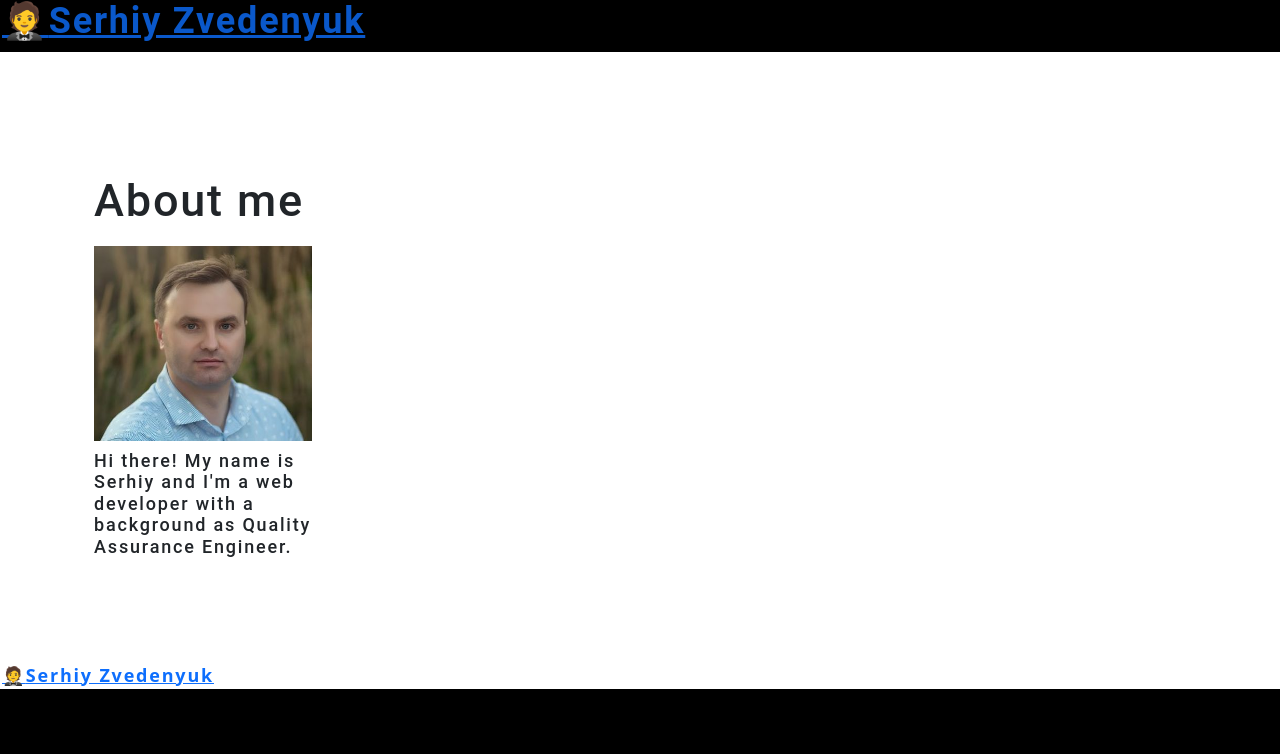
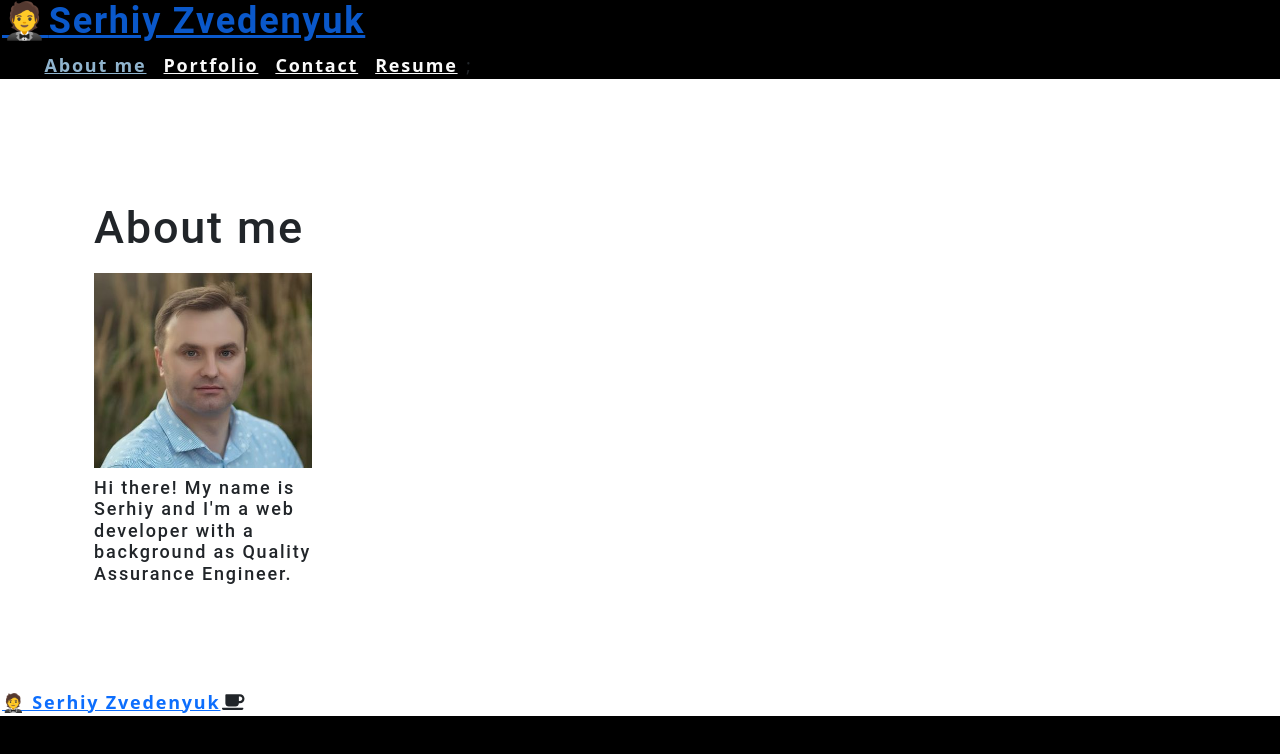
Before and after one commit to SerhiyZv/React-portfolio, a React (Create React App) app: page / in a window 1280 px wide. Shown: the top 754 px of the page. Built offline with nearby package versions, Linux system fonts and the light colour scheme.

Commit message:
Update navigation and npm install

```diff
--- a/package.json
+++ b/package.json
@@ -3,13 +3,17 @@
   "version": "0.1.0",
   "private": true,
   "dependencies": {
+    "@fortawesome/fontawesome-svg-core": "^1.2.35",
+    "@fortawesome/free-solid-svg-icons": "^5.15.3",
+    "@fortawesome/react-fontawesome": "^0.1.14",
     "@testing-library/jest-dom": "^5.16.5",
     "@testing-library/react": "^13.4.0",
     "@testing-library/user-event": "^13.5.0",
     "bootstrap": "^5.0.1",
     "react": "^18.2.0",
     "react-dom": "^18.2.0",
-    "react-scripts": "5.0.1",
+    "react-fontawesome": "^1.7.1",
+    "react-scripts": "^5.0.1",
     "reactstrap": "^8.9.0",
     "web-vitals": "^2.1.4"
   },
--- a/src/App.js
+++ b/src/App.js
@@ -1,12 +1,12 @@
 import React, { useState } from "react";
 import About from "./components/About";
-import Nav from "./components/Navigation";
 import Project from "./components/Project";
 import Header from "./components/Header";
 import Footer from "./components/Footer";
 import ContactForm from "./components/Contact";
 import Resume from "./components/Resume";
 import "bootstrap/dist/css/bootstrap.min.css";
+import { library } from "@fortawesome/fontawesome-svg-core";
 import "./App.css";
 
 function App() {
--- a/src/components/Footer/index.js
+++ b/src/components/Footer/index.js
@@ -1,16 +1,19 @@
 import React from "react";
+import FontAwesome from 'react-fontawesome';
+import { FontAwesomeIcon } from "@fortawesome/react-fontawesome";
+import { faCoffee } from "@fortawesome/free-solid-svg-icons";
 
 function Footer() {
 
   return (
 
     <footer>
-        <a href="/">
-          <span role="img" aria-label="camera">
+        <a href="/" className="fa-solid fa-envelope">
           🤵
-          </span>
           Serhiy Zvedenyuk
         </a>
+        <FontAwesomeIcon icon={faCoffee} />
+        <FontAwesomeIcon icon="fa-solid fa-envelope" />
     </footer>
   );
 }
--- a/src/components/Header/index.js
+++ b/src/components/Header/index.js
@@ -1,4 +1,4 @@
-import React, { useState } from "react";
+import React from "react";
 import Nav from "../Navigation";
 
 function Header(props) {
@@ -27,7 +27,9 @@ function Header(props) {
             </a>
         </h2>
 
-        <Nav />
+        <Nav  categories= {props.categories}
+            page={props.page}
+            setPage={props.setPage}/>
     </header>
   );
 }
--- a/src/components/Navigation/index.js
+++ b/src/components/Navigation/index.js
@@ -1,8 +1,6 @@
-import React, { useEffect } from "react";
-import { capitalizeFirstLetter } from "../../utils/helpers";
+import React from "react";
 
 function Nav(props) {
-  const { categories = [], setPage, currentPage } = props;
 
   return (
     <header>
@@ -28,23 +26,27 @@ function Nav(props) {
           </li> */}
           {/* when map over anything in JSX, outermost element must have key attribute */}
           {/* and return only a single JSX element */}
-          {categories.map((category) => (
+          {props.categories.map((category) => {
             // SHORT CIRCUIT EXPRESSSION
             // as long as ${currentCategory.name === category.name, navActive will be returned
+            return (
                 <li
-              className={`mx-1 ${currentCategory.name === category.name && "navActive"}`}
-              key={category.name}
+                key={category}
                 >
-              {/* callback fx declaration to selectively render, not auto */}
-              <span
+                <a
+                 href={"#" + category.name.toLowerCase()}
                  onClick={() => {
-                  setPage(category);
+                   props.setPage(category.name)
                  }}
+                 className={`mx-1 ${
+                   props.page === category.name && "navActive"
+                 }`}
                 >
-                {capitalizeFirstLetter(category.name)}
-              </span>
+                 {category.name}
+                </a>
                 </li>
-          ))}
+            );
+          })};
         </ul>
       </nav>
     </header>
```
Lines whose indentation alone changed are shown as unchanged.
